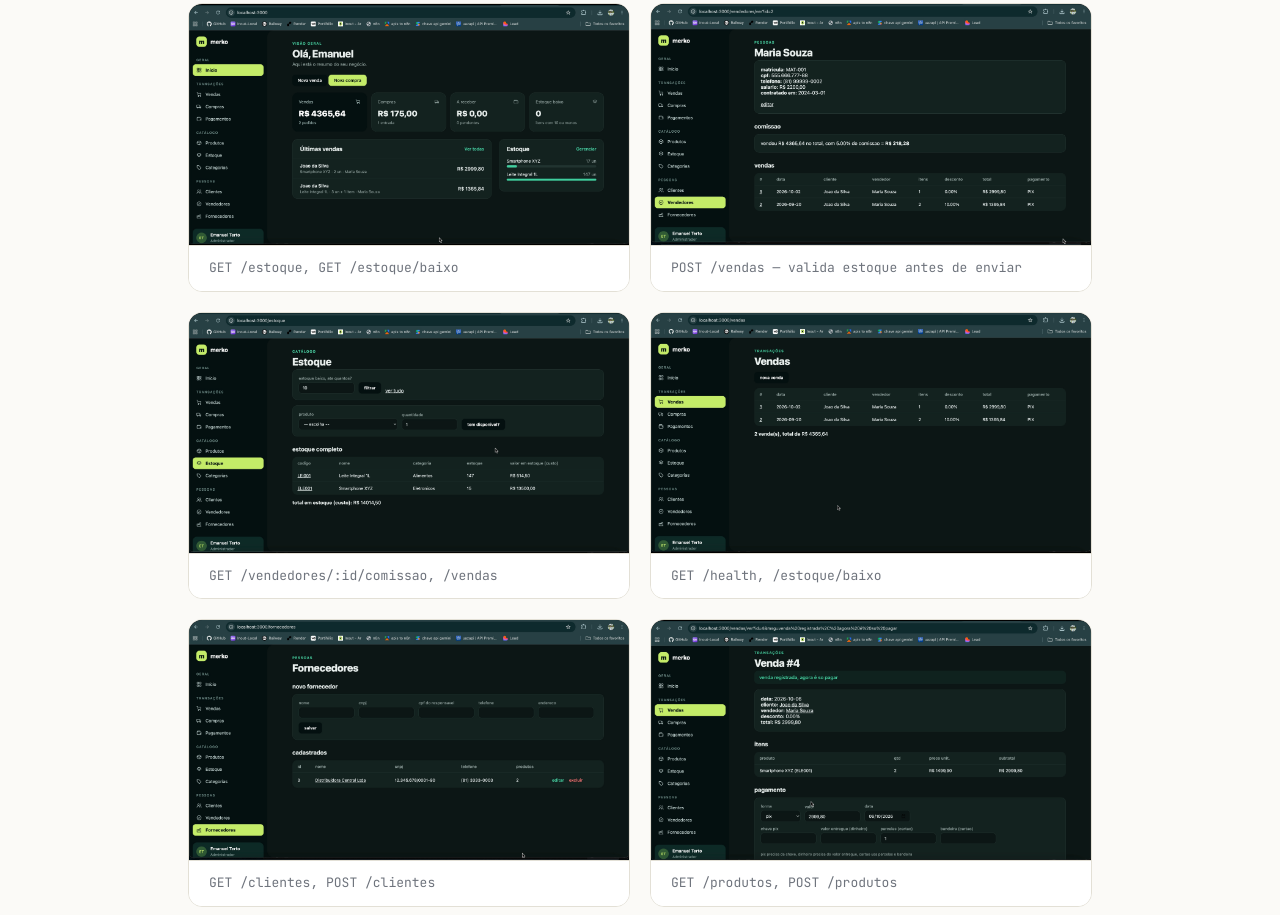
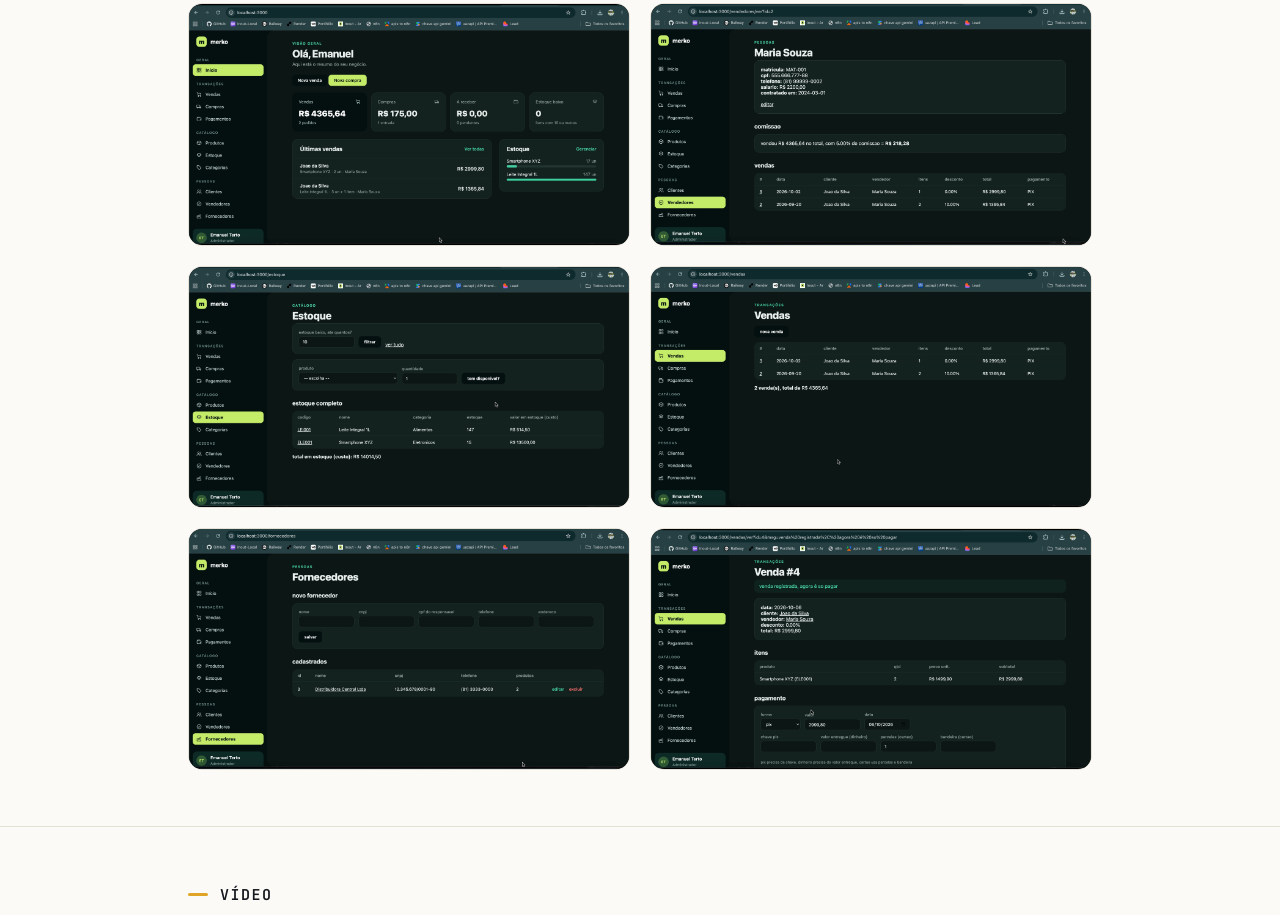
Before and after one commit to efraimjnegreiros/merko, a plain HTML site: page index.html in a window 1280 px wide. Shown: the part 2325-3240 px from the top of the page. Drawn offline with Linux system fonts and the light colour scheme.

Commit message:
Update index.html

```diff
--- a/index.html
+++ b/index.html
@@ -246,7 +246,7 @@
           <div class="shot-body">
             <img src="imgs/img01.jpeg" alt="Tela de Estoque">
           </div>
-          <figcaption class="shot-caption"><p>GET /estoque, GET /estoque/baixo</p></figcaption>
+          <!-- <figcaption class="shot-caption"><p>GET /estoque, GET /estoque/baixo</p></figcaption> -->
         </figure>
 
         <!-- Imagem 02 -->
@@ -254,7 +254,7 @@
           <div class="shot-body">
             <img src="imgs/img02.jpeg" alt="Tela de Nova Venda">
           </div>
-          <figcaption class="shot-caption"><p>POST /vendas — valida estoque antes de enviar</p></figcaption>
+          <!-- <figcaption class="shot-caption"><p>POST /vendas — valida estoque antes de enviar</p></figcaption> -->
         </figure>
 
         <!-- Imagem 03 -->
@@ -262,7 +262,7 @@
           <div class="shot-body">
             <img src="imgs/img03.jpeg" alt="Tela do Vendedor">
           </div>
-          <figcaption class="shot-caption"><p>GET /vendedores/:id/comissao, /vendas</p></figcaption>
+          <!-- <figcaption class="shot-caption"><p>GET /vendedores/:id/comissao, /vendas</p></figcaption> -->
         </figure>
 
         <!-- Imagem 04 -->
@@ -270,7 +270,7 @@
           <div class="shot-body">
             <img src="imgs/img04.jpeg" alt="Tela de Início">
           </div>
-          <figcaption class="shot-caption"><p>GET /health, /estoque/baixo</p></figcaption>
+          <!-- <figcaption class="shot-caption"><p>GET /health, /estoque/baixo</p></figcaption> -->
         </figure>
 
         <!-- Imagem 05 -->
@@ -278,7 +278,7 @@
           <div class="shot-body">
             <img src="imgs/img05.jpeg" alt="Gestão de Clientes">
           </div>
-          <figcaption class="shot-caption"><p>GET /clientes, POST /clientes</p></figcaption>
+          <!-- <figcaption class="shot-caption"><p>GET /clientes, POST /clientes</p></figcaption> -->
         </figure>
 
         <!-- Imagem 06 -->
@@ -286,7 +286,7 @@
           <div class="shot-body">
             <img src="imgs/img06.jpeg" alt="Gestão de Produtos">
           </div>
-          <figcaption class="shot-caption"><p>GET /produtos, POST /produtos</p></figcaption>
+          <!-- <figcaption class="shot-caption"><p>GET /produtos, POST /produtos</p></figcaption> -->
         </figure>
 
       </div>
```
